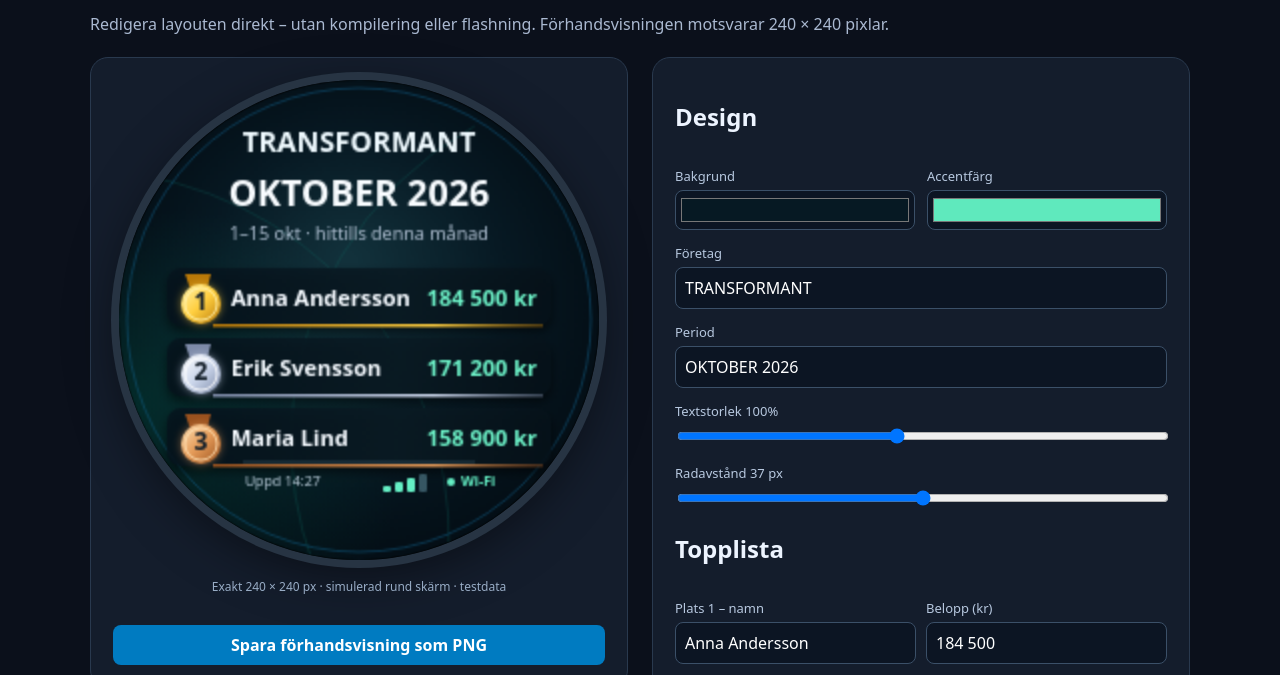
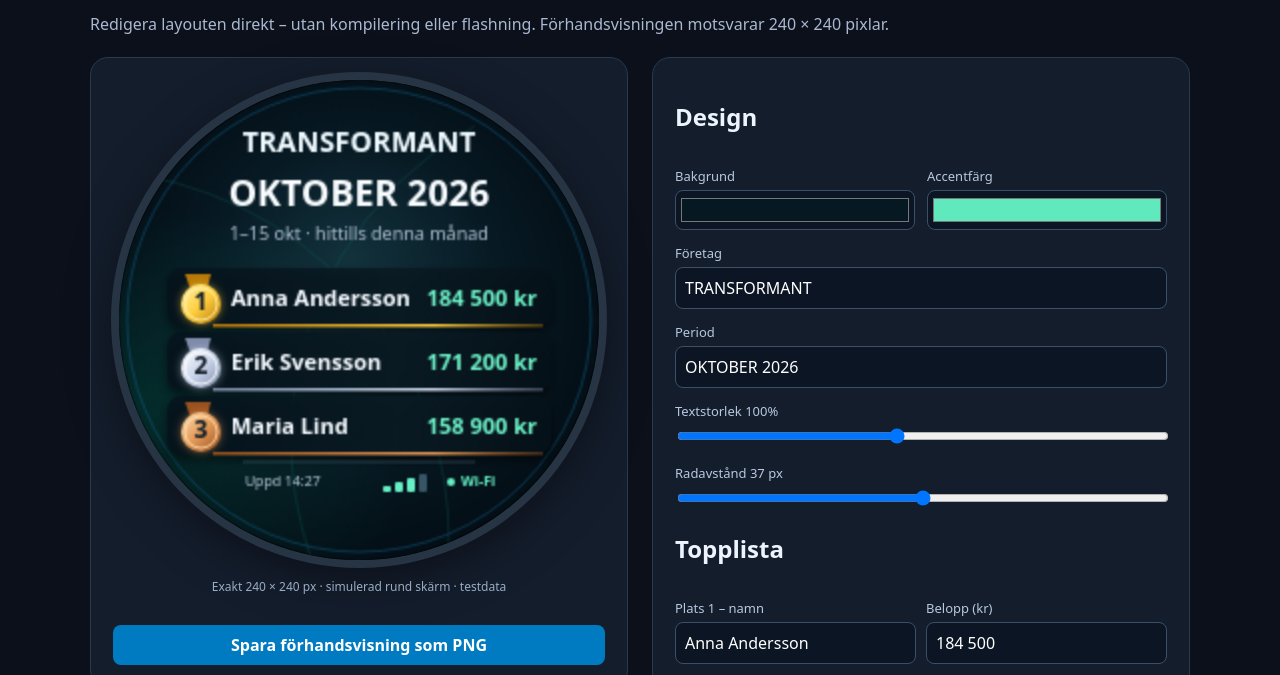
Before and after one commit to petersentobias/Transformant-Top3-ESP32, a plain HTML site: page simulator/index.html in a window 1280 px wide. Shown: the part 70-745 px from the top of the page. Drawn offline with Linux system fonts and the light colour scheme.

Commit message:
design: raise third leaderboard row and increase bottom safe margin

```diff
--- a/simulator/index.html
+++ b/simulator/index.html
@@ -24,7 +24,7 @@ function draw(){
  textFit('1–15 okt · hittills denna månad',120,77,175,9*sc,'#aebed0','500');
  const metals=[['#fff4b0','#ffcf40','#b87808'],['#ffffff','#cbd6eb','#7d8aa8'],['#ffe1b4','#e49a58','#99511e']];
  for(let i=0;i<3;i++){
-   const y=94+i*35, x=24,w=192;
+   const y=94+i*32, x=24,w=192;
    ctx.save();ctx.shadowColor='#0009';ctx.shadowBlur=5;ctx.shadowOffsetY=3;
    const panel=ctx.createLinearGradient(x,y,x+w,y+26);panel.addColorStop(0,'#06131dcc');panel.addColorStop(.6,'#0a1b24ee');panel.addColorStop(1,'#06121add');
    ctx.fillStyle=panel;ctx.beginPath();ctx.roundRect(x,y,w,29,7);ctx.fill();ctx.restore();
```
